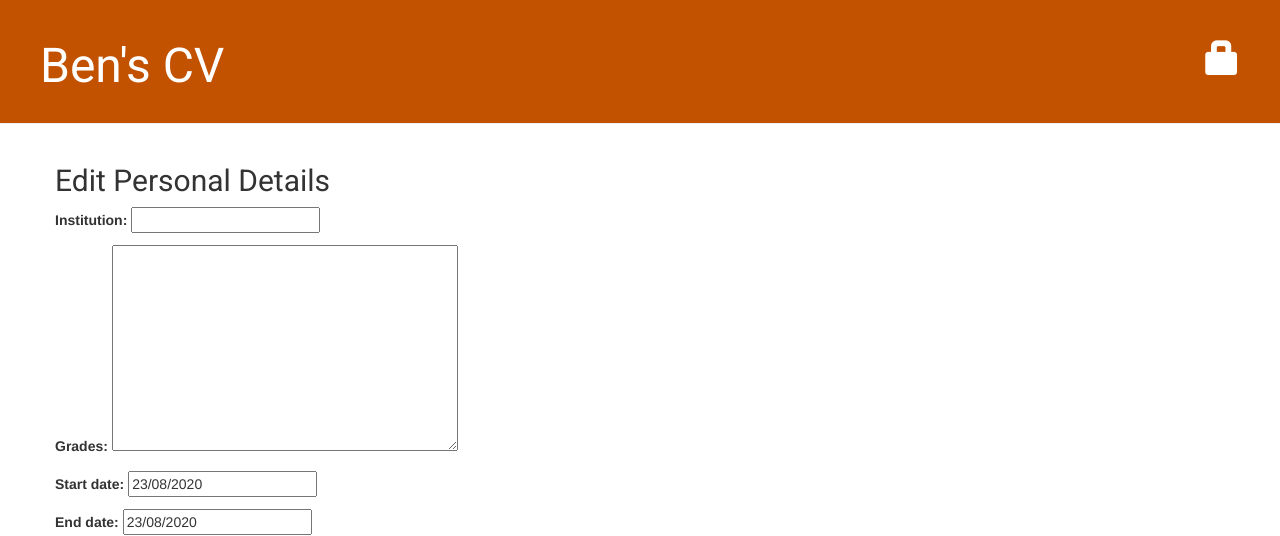
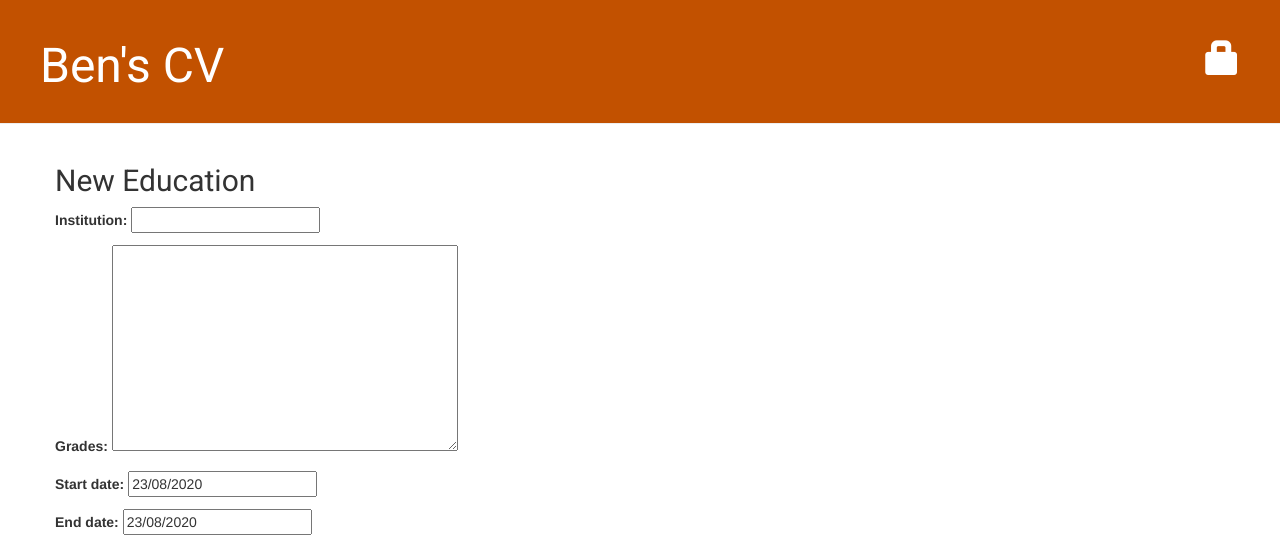
Before and after one commit to Harp3rBoy/Bridging-Coursework, a Django app: page /cv/education/new/ in a window 1280 px wide. Shown: the top 536 px of the page. Run offline with Django 3.2, Linux system fonts and the light colour scheme; some libraries are stand-ins or nearby versions.

Commit message:
All tests passing, education info can be added to CV

```diff
--- a/cv/templates/cv/details_edit.html
+++ b/cv/templates/cv/details_edit.html
@@ -1,6 +1,6 @@
 {% extends 'cv/base.html' %}
 {% block content %}
-    <h2>Edit Personal Details</h2>
+    <h2>{{ name }}</h2>
     <form method="POST" class="details-form">{% csrf_token %}
         {{ form.as_p }}
         <button type="submit" class="save btn btn-default">Save</button>
--- a/cv/views.py
+++ b/cv/views.py
@@ -5,11 +5,9 @@ from .forms import PersonalDetailsForm, EducationForm
 
 
 def home_page(request):
-    try:
-        details = get_object_or_404(PersonalDetails)
-    except Http404:
-        return render(request, 'cv/cv.html')
-    return render(request, 'cv/cv.html', {'details': details})
+    personal_details = PersonalDetails.objects.first()
+    education = Education.objects.all()
+    return render(request, 'cv/cv.html', {'personal_details': personal_details, 'education': education})
 
 
 def personal_details_edit(request):
@@ -22,7 +20,7 @@ def personal_details_edit(request):
             return redirect('home')
     else:
         form = PersonalDetailsForm(instance=personal_details)
-    return render(request, 'cv/details_edit.html', {'form': form})
+    return render(request, 'cv/details_edit.html', {'form': form, 'name': 'Edit Personal Details'})
 
 
 def education_new(request):
@@ -34,4 +32,4 @@ def education_new(request):
             return redirect('home')
     else:
         form = EducationForm()
-    return render(request, 'cv/details_edit.html', {'form': form})
+    return render(request, 'cv/details_edit.html', {'form': form, 'name': 'New Education'})
```
Also changed, not shown: cv/templates/cv/cv.html (+12 -3 lines), functional_tests/tests.py (+6 -6 lines).
